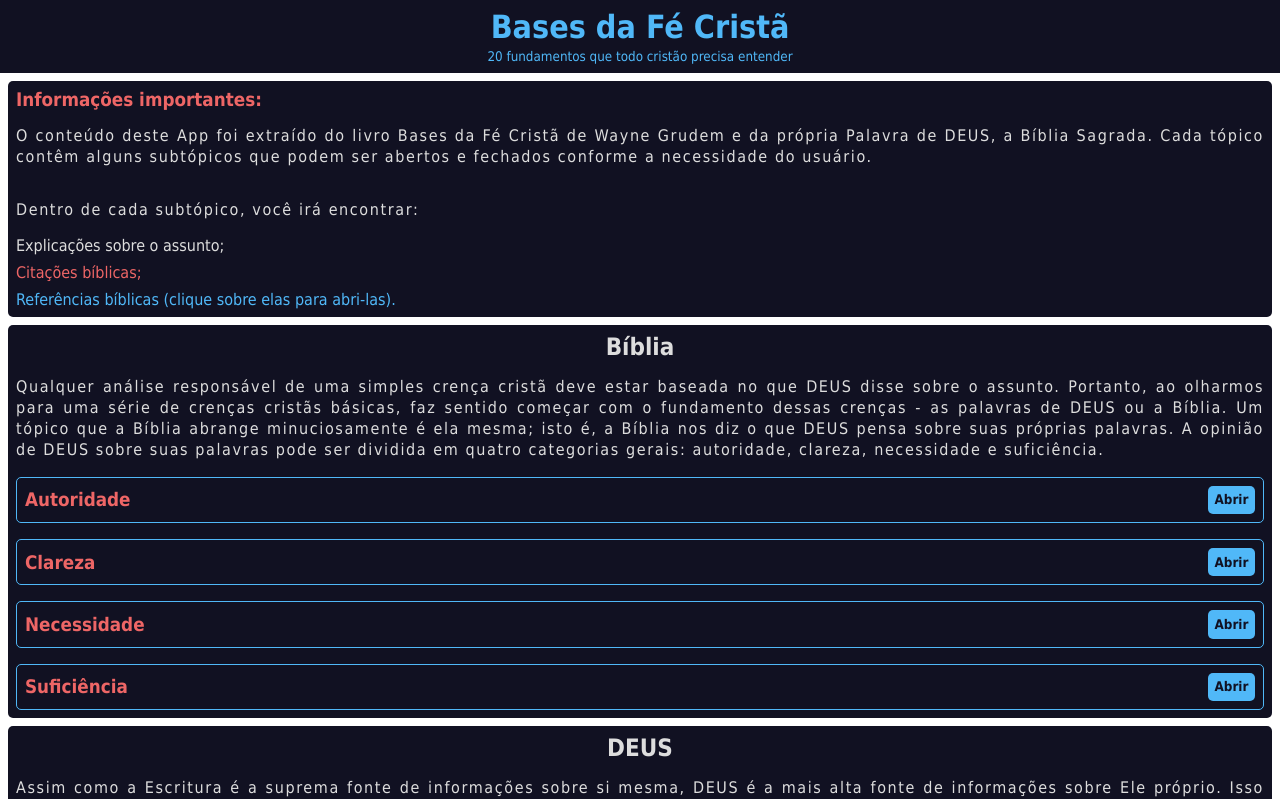
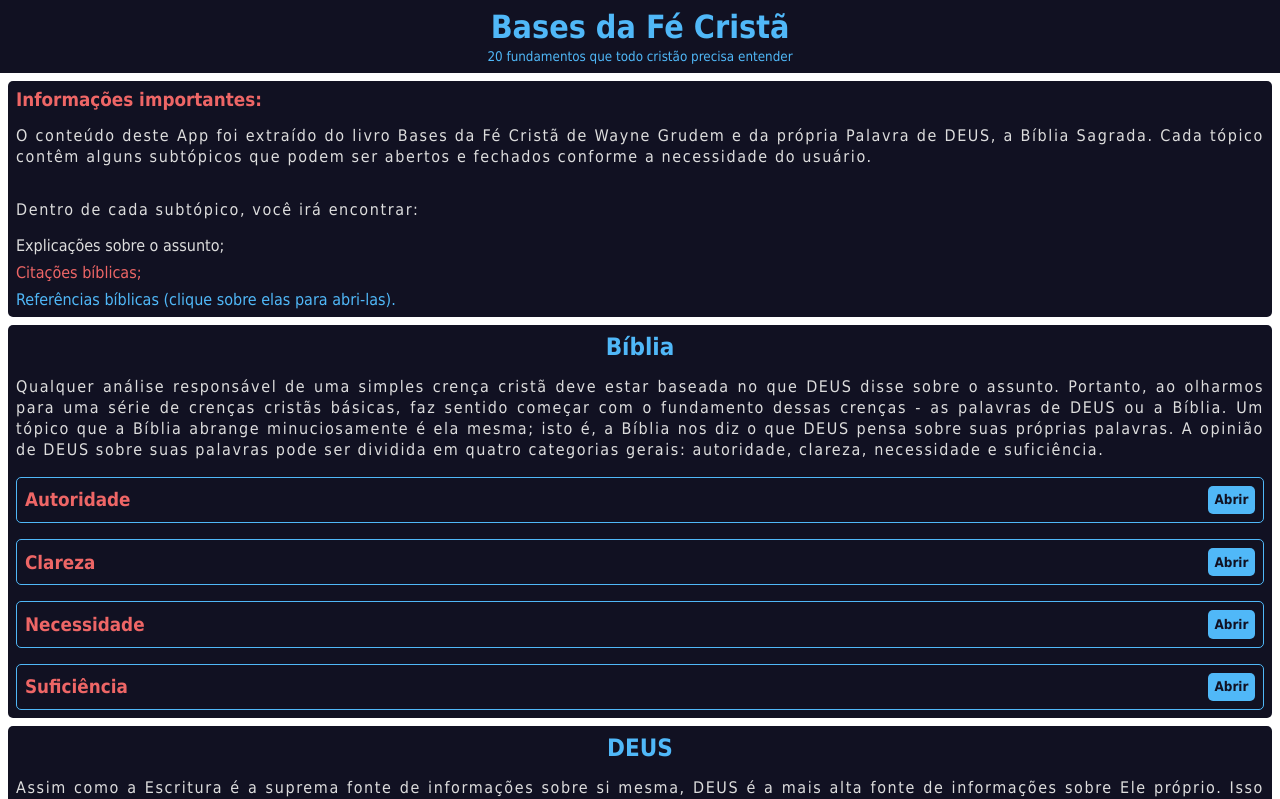
Before and after one commit to AndrewHGomes/basesdafecrista, a React (Vite) app: page / in a window 1280 px wide. Shown: the top 799 px of the page. Built offline with nearby package versions, Linux system fonts and the light colour scheme.

Commit message:
Correção de estilo

```diff
--- a/src/index.css
+++ b/src/index.css
@@ -47,9 +47,9 @@
 
 section h2 {
   text-align: center;
+  color: var(--cor3);
 }
 
-/* section h2, */
 section h3 {
   color: var(--cor5);
 }
```
